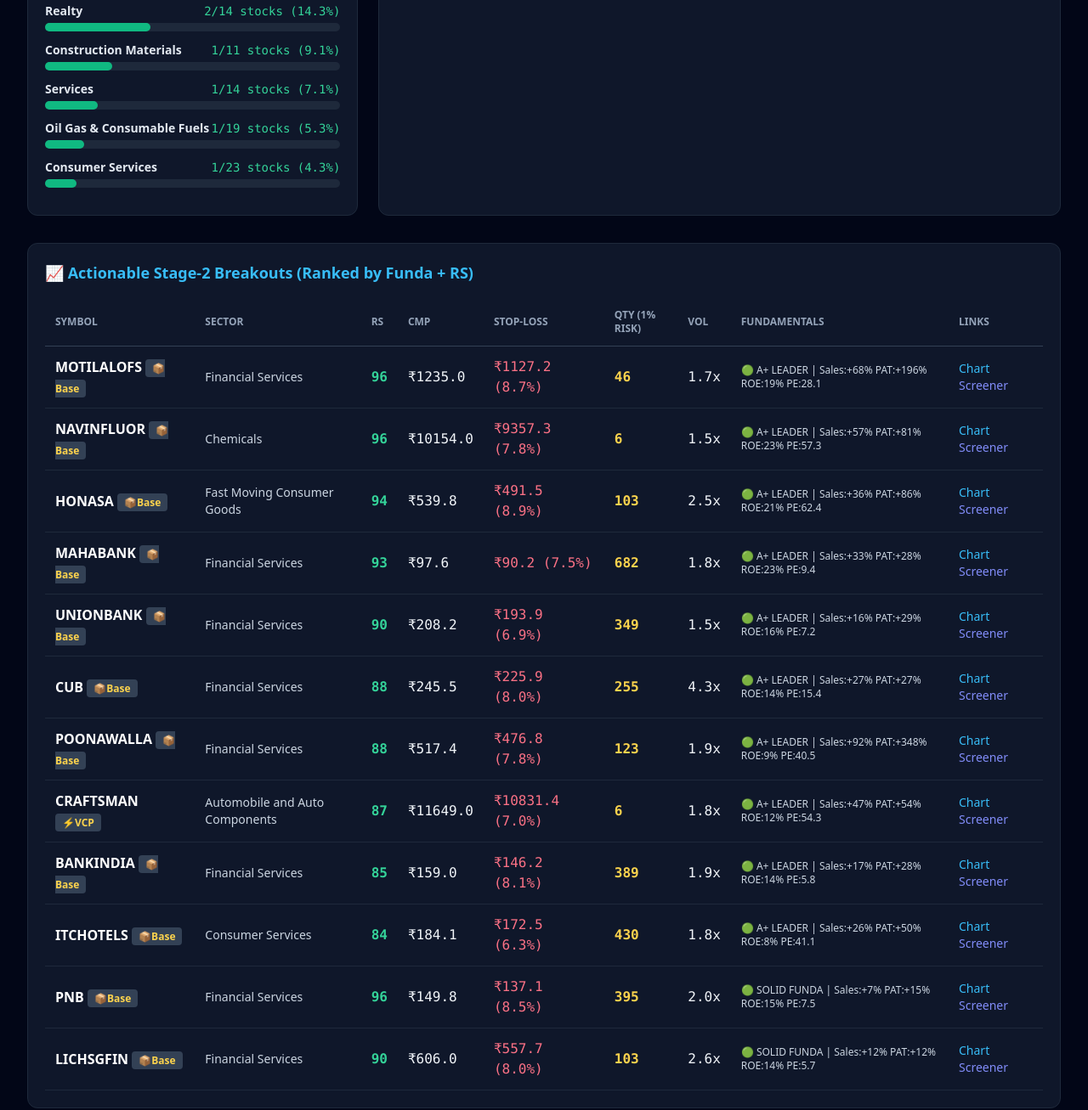
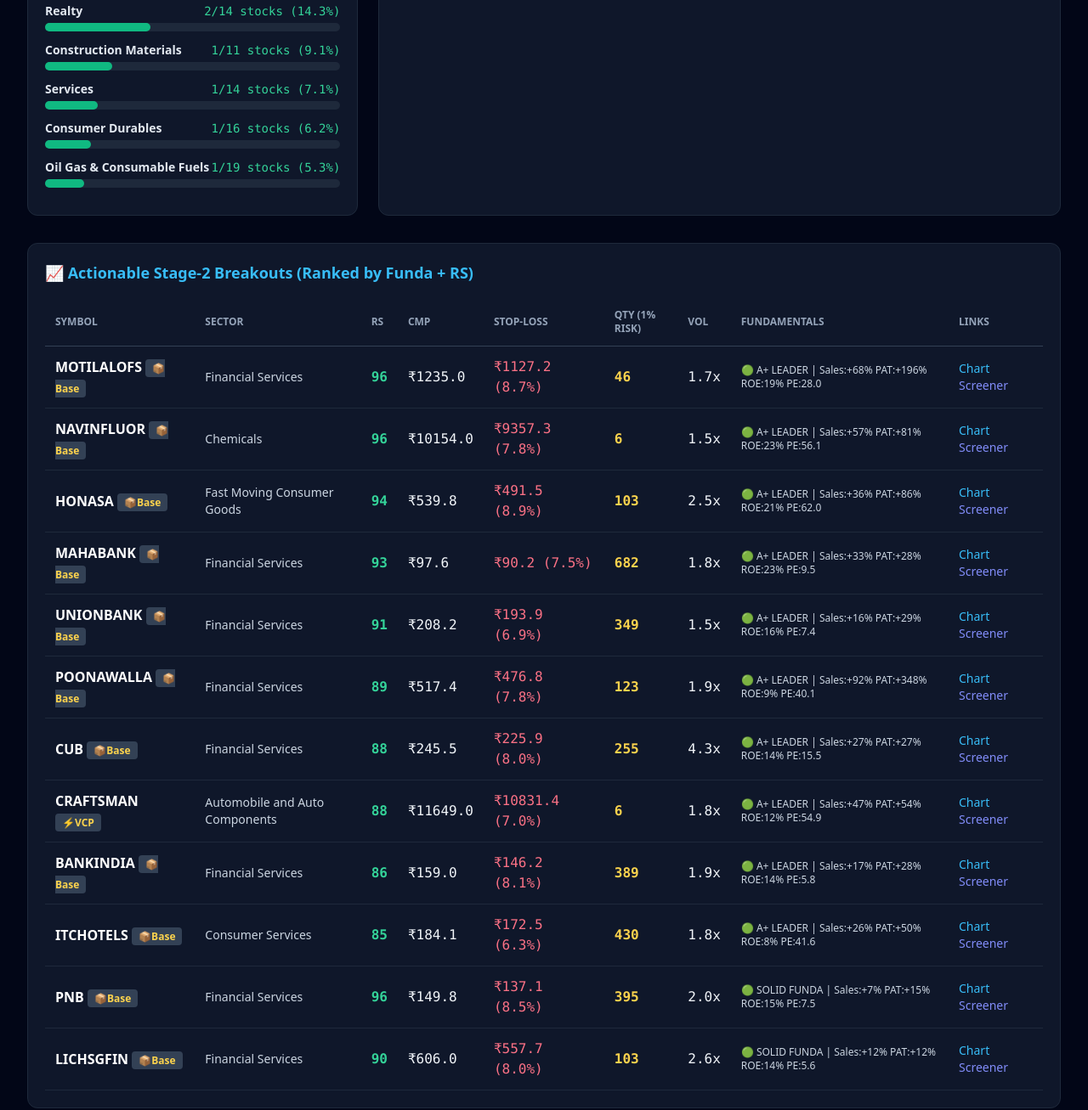
Before and after one commit to vibhor55-code/apex-sector-scanner, a plain HTML site: page index.html in a window 1280 px wide. Shown: the part 353-1660 px from the top of the page at 85% size. Drawn offline with nearby package versions, Linux system fonts and the light colour scheme.

Commit message:
Auto-update live dashboard

```diff
--- a/index.html
+++ b/index.html
@@ -11,11 +11,11 @@
     <div class="flex flex-col md:flex-row justify-between items-start md:items-center mb-6 border-b border-slate-800 pb-4">
       <div>
         <h1 class="text-2xl md:text-3xl font-bold text-white">🏛️ Apex Master Techno-Funda Dashboard</h1>
-        <p class="text-slate-400 text-sm mt-1">Full-Market NSE 500 Stage-2 Consolidation Breakouts • Updated: 24 Nov 2026</p>
+        <p class="text-slate-400 text-sm mt-1">Full-Market NSE 500 Stage-2 Consolidation Breakouts • Updated: 25 Nov 2026</p>
       </div>
       <div class="mt-3 md:mt-0 bg-slate-900 border border-slate-800 rounded-lg px-4 py-2 text-sm">
         <div><b>Regime:</b> 🟡 SELECTIVE / ROTATION (0.5% Risk)</div>
-        <div class="text-slate-400"><b>NSE 500 Breadth (>40W EMA):</b> 48.4%</div>
+        <div class="text-slate-400"><b>NSE 500 Breadth (>40W EMA):</b> 48.1%</div>
       </div>
     </div>
 
@@ -79,20 +79,20 @@
         </div>
         <div class="mb-3">
           <div class="flex justify-between text-sm mb-1">
+            <span class="font-semibold text-slate-200">Consumer Durables</span>
+            <span class="text-emerald-400 font-mono">1/16 stocks (6.2%)</span>
+          </div>
+          <div class="w-full bg-slate-800 rounded-full h-2.5">
+            <div class="bg-emerald-500 h-2.5 rounded-full" style="width: 15.5%"></div>
+          </div>
+        </div>
+        <div class="mb-3">
+          <div class="flex justify-between text-sm mb-1">
             <span class="font-semibold text-slate-200">Oil Gas &amp; Consumable Fuels</span>
             <span class="text-emerald-400 font-mono">1/19 stocks (5.3%)</span>
           </div>
           <div class="w-full bg-slate-800 rounded-full h-2.5">
             <div class="bg-emerald-500 h-2.5 rounded-full" style="width: 13.25%"></div>
-          </div>
-        </div>
-        <div class="mb-3">
-          <div class="flex justify-between text-sm mb-1">
-            <span class="font-semibold text-slate-200">Consumer Services</span>
-            <span class="text-emerald-400 font-mono">1/23 stocks (4.3%)</span>
-          </div>
-          <div class="w-full bg-slate-800 rounded-full h-2.5">
-            <div class="bg-emerald-500 h-2.5 rounded-full" style="width: 10.75%"></div>
           </div>
         </div>
       </div>
@@ -142,7 +142,7 @@
           <td class="p-3 font-mono text-rose-400">₹1127.2 (8.7%)</td>
           <td class="p-3 font-mono font-bold text-amber-300">46</td>
           <td class="p-3 font-mono">1.7x</td>
-          <td class="p-3 text-xs text-slate-300">🟢 A+ LEADER | Sales:+68% PAT:+196% ROE:19% PE:28.1</td>
+          <td class="p-3 text-xs text-slate-300">🟢 A+ LEADER | Sales:+68% PAT:+196% ROE:19% PE:28.0</td>
           <td class="p-3 text-sm">
             <a href="https://in.tradingview.com/chart/?symbol=NSE:MOTILALOFS" target="_blank" class="text-sky-400 hover:underline mr-2">Chart</a>
             <a href="https://www.screener.in/company/MOTILALOFS/consolidated/" target="_blank" class="text-indigo-400 hover:underline">Screener</a>
@@ -156,7 +156,7 @@
           <td class="p-3 font-mono text-rose-400">₹9357.3 (7.8%)</td>
           <td class="p-3 font-mono font-bold text-amber-300">6</td>
           <td class="p-3 font-mono">1.5x</td>
-          <td class="p-3 text-xs text-slate-300">🟢 A+ LEADER | Sales:+57% PAT:+81% ROE:23% PE:57.3</td>
+          <td class="p-3 text-xs text-slate-300">🟢 A+ LEADER | Sales:+57% PAT:+81% ROE:23% PE:56.1</td>
           <td class="p-3 text-sm">
             <a href="https://in.tradingview.com/chart/?symbol=NSE:NAVINFLUOR" target="_blank" class="text-sky-400 hover:underline mr-2">Chart</a>
             <a href="https://www.screener.in/company/NAVINFLUOR/consolidated/" target="_blank" class="text-indigo-400 hover:underline">Screener</a>
@@ -170,7 +170,7 @@
           <td class="p-3 font-mono text-rose-400">₹491.5 (8.9%)</td>
           <td class="p-3 font-mono font-bold text-amber-300">103</td>
           <td class="p-3 font-mono">2.5x</td>
-          <td class="p-3 text-xs text-slate-300">🟢 A+ LEADER | Sales:+36% PAT:+86% ROE:21% PE:62.4</td>
+          <td class="p-3 text-xs text-slate-300">🟢 A+ LEADER | Sales:+36% PAT:+86% ROE:21% PE:62.0</td>
           <td class="p-3 text-sm">
             <a href="https://in.tradingview.com/chart/?symbol=NSE:HONASA" target="_blank" class="text-sky-400 hover:underline mr-2">Chart</a>
             <a href="https://www.screener.in/company/HONASA/consolidated/" target="_blank" class="text-indigo-400 hover:underline">Screener</a>
@@ -184,7 +184,7 @@
           <td class="p-3 font-mono text-rose-400">₹90.2 (7.5%)</td>
           <td class="p-3 font-mono font-bold text-amber-300">682</td>
           <td class="p-3 font-mono">1.8x</td>
-          <td class="p-3 text-xs text-slate-300">🟢 A+ LEADER | Sales:+33% PAT:+28% ROE:23% PE:9.4</td>
+          <td class="p-3 text-xs text-slate-300">🟢 A+ LEADER | Sales:+33% PAT:+28% ROE:23% PE:9.5</td>
           <td class="p-3 text-sm">
             <a href="https://in.tradingview.com/chart/?symbol=NSE:MAHABANK" target="_blank" class="text-sky-400 hover:underline mr-2">Chart</a>
             <a href="https://www.screener.in/company/MAHABANK/consolidated/" target="_blank" class="text-indigo-400 hover:underline">Screener</a>
@@ -193,15 +193,29 @@
         <tr class="border-b border-slate-800 hover:bg-slate-800/60">
           <td class="p-3 font-bold text-white">UNIONBANK <span class="text-xs px-2 py-0.5 rounded bg-slate-700 text-amber-300">📦Base</span></td>
           <td class="p-3 text-slate-300 text-sm">Financial Services</td>
-          <td class="p-3 font-mono text-emerald-400 font-bold">90</td>
+          <td class="p-3 font-mono text-emerald-400 font-bold">91</td>
           <td class="p-3 font-mono">₹208.2</td>
           <td class="p-3 font-mono text-rose-400">₹193.9 (6.9%)</td>
           <td class="p-3 font-mono font-bold text-amber-300">349</td>
           <td class="p-3 font-mono">1.5x</td>
-          <td class="p-3 text-xs text-slate-300">🟢 A+ LEADER | Sales:+16% PAT:+29% ROE:16% PE:7.2</td>
+          <td class="p-3 text-xs text-slate-300">🟢 A+ LEADER | Sales:+16% PAT:+29% ROE:16% PE:7.4</td>
           <td class="p-3 text-sm">
             <a href="https://in.tradingview.com/chart/?symbol=NSE:UNIONBANK" target="_blank" class="text-sky-400 hover:underline mr-2">Chart</a>
             <a href="https://www.screener.in/company/UNIONBANK/consolidated/" target="_blank" class="text-indigo-400 hover:underline">Screener</a>
+          </td>
+        </tr>
+        <tr class="border-b border-slate-800 hover:bg-slate-800/60">
+          <td class="p-3 font-bold text-white">POONAWALLA <span class="text-xs px-2 py-0.5 rounded bg-slate-700 text-amber-300">📦Base</span></td>
+          <td class="p-3 text-slate-300 text-sm">Financial Services</td>
+          <td class="p-3 font-mono text-emerald-400 font-bold">89</td>
+          <td class="p-3 font-mono">₹517.4</td>
+          <td class="p-3 font-mono text-rose-400">₹476.8 (7.8%)</td>
+          <td class="p-3 font-mono font-bold text-amber-300">123</td>
+          <td class="p-3 font-mono">1.9x</td>
+          <td class="p-3 text-xs text-slate-300">🟢 A+ LEADER | Sales:+92% PAT:+348% ROE:9% PE:40.1</td>
+          <td class="p-3 text-sm">
+            <a href="https://in.tradingview.com/chart/?symbol=NSE:POONAWALLA" target="_blank" class="text-sky-400 hover:underline mr-2">Chart</a>
+            <a href="https://www.screener.in/company/POONAWALLA/consolidated/" target="_blank" class="text-indigo-400 hover:underline">Screener</a>
           </td>
         </tr>
         <tr class="border-b border-slate-800 hover:bg-slate-800/60">
@@ -212,35 +226,21 @@
           <td class="p-3 font-mono text-rose-400">₹225.9 (8.0%)</td>
           <td class="p-3 font-mono font-bold text-amber-300">255</td>
           <td class="p-3 font-mono">4.3x</td>
-          <td class="p-3 text-xs text-slate-300">🟢 A+ LEADER | Sales:+27% PAT:+27% ROE:14% PE:15.4</td>
+          <td class="p-3 text-xs text-slate-300">🟢 A+ LEADER | Sales:+27% PAT:+27% ROE:14% PE:15.5</td>
           <td class="p-3 text-sm">
             <a href="https://in.tradingview.com/chart/?symbol=NSE:CUB" target="_blank" class="text-sky-400 hover:underline mr-2">Chart</a>
             <a href="https://www.screener.in/company/CUB/consolidated/" target="_blank" class="text-indigo-400 hover:underline">Screener</a>
           </td>
         </tr>
         <tr class="border-b border-slate-800 hover:bg-slate-800/60">
-          <td class="p-3 font-bold text-white">POONAWALLA <span class="text-xs px-2 py-0.5 rounded bg-slate-700 text-amber-300">📦Base</span></td>
-          <td class="p-3 text-slate-300 text-sm">Financial Services</td>
-          <td class="p-3 font-mono text-emerald-400 font-bold">88</td>
-          <td class="p-3 font-mono">₹517.4</td>
-          <td class="p-3 font-mono text-rose-400">₹476.8 (7.8%)</td>
-          <td class="p-3 font-mono font-bold text-amber-300">123</td>
-          <td class="p-3 font-mono">1.9x</td>
-          <td class="p-3 text-xs text-slate-300">🟢 A+ LEADER | Sales:+92% PAT:+348% ROE:9% PE:40.5</td>
-          <td class="p-3 text-sm">
-            <a href="https://in.tradingview.com/chart/?symbol=NSE:POONAWALLA" target="_blank" class="text-sky-400 hover:underline mr-2">Chart</a>
-            <a href="https://www.screener.in/company/POONAWALLA/consolidated/" target="_blank" class="text-indigo-400 hover:underline">Screener</a>
-          </td>
-        </tr>
-        <tr class="border-b border-slate-800 hover:bg-slate-800/60">
           <td class="p-3 font-bold text-white">CRAFTSMAN <span class="text-xs px-2 py-0.5 rounded bg-slate-700 text-amber-300">⚡VCP</span></td>
           <td class="p-3 text-slate-300 text-sm">Automobile and Auto Components</td>
-          <td class="p-3 font-mono text-emerald-400 font-bold">87</td>
+          <td class="p-3 font-mono text-emerald-400 font-bold">88</td>
           <td class="p-3 font-mono">₹11649.0</td>
           <td class="p-3 font-mono text-rose-400">₹10831.4 (7.0%)</td>
           <td class="p-3 font-mono font-bold text-amber-300">6</td>
           <td class="p-3 font-mono">1.8x</td>
-          <td class="p-3 text-xs text-slate-300">🟢 A+ LEADER | Sales:+47% PAT:+54% ROE:12% PE:54.3</td>
+          <td class="p-3 text-xs text-slate-300">🟢 A+ LEADER | Sales:+47% PAT:+54% ROE:12% PE:54.9</td>
           <td class="p-3 text-sm">
             <a href="https://in.tradingview.com/chart/?symbol=NSE:CRAFTSMAN" target="_blank" class="text-sky-400 hover:underline mr-2">Chart</a>
             <a href="https://www.screener.in/company/CRAFTSMAN/consolidated/" target="_blank" class="text-indigo-400 hover:underline">Screener</a>
@@ -249,7 +249,7 @@
         <tr class="border-b border-slate-800 hover:bg-slate-800/60">
           <td class="p-3 font-bold text-white">BANKINDIA <span class="text-xs px-2 py-0.5 rounded bg-slate-700 text-amber-300">📦Base</span></td>
           <td class="p-3 text-slate-300 text-sm">Financial Services</td>
-          <td class="p-3 font-mono text-emerald-400 font-bold">85</td>
+          <td class="p-3 font-mono text-emerald-400 font-bold">86</td>
           <td class="p-3 font-mono">₹159.0</td>
           <td class="p-3 font-mono text-rose-400">₹146.2 (8.1%)</td>
           <td class="p-3 font-mono font-bold text-amber-300">389</td>
@@ -263,12 +263,12 @@
         <tr class="border-b border-slate-800 hover:bg-slate-800/60">
           <td class="p-3 font-bold text-white">ITCHOTELS <span class="text-xs px-2 py-0.5 rounded bg-slate-700 text-amber-300">📦Base</span></td>
           <td class="p-3 text-slate-300 text-sm">Consumer Services</td>
-          <td class="p-3 font-mono text-emerald-400 font-bold">84</td>
+          <td class="p-3 font-mono text-emerald-400 font-bold">85</td>
           <td class="p-3 font-mono">₹184.1</td>
           <td class="p-3 font-mono text-rose-400">₹172.5 (6.3%)</td>
           <td class="p-3 font-mono font-bold text-amber-300">430</td>
           <td class="p-3 font-mono">1.8x</td>
-          <td class="p-3 text-xs text-slate-300">🟢 A+ LEADER | Sales:+26% PAT:+50% ROE:8% PE:41.1</td>
+          <td class="p-3 text-xs text-slate-300">🟢 A+ LEADER | Sales:+26% PAT:+50% ROE:8% PE:41.6</td>
           <td class="p-3 text-sm">
             <a href="https://in.tradingview.com/chart/?symbol=NSE:ITCHOTELS" target="_blank" class="text-sky-400 hover:underline mr-2">Chart</a>
             <a href="https://www.screener.in/company/ITCHOTELS/consolidated/" target="_blank" class="text-indigo-400 hover:underline">Screener</a>
@@ -296,7 +296,7 @@
           <td class="p-3 font-mono text-rose-400">₹557.7 (8.0%)</td>
           <td class="p-3 font-mono font-bold text-amber-300">103</td>
           <td class="p-3 font-mono">2.6x</td>
-          <td class="p-3 text-xs text-slate-300">🟢 SOLID FUNDA | Sales:+12% PAT:+12% ROE:14% PE:5.7</td>
+          <td class="p-3 text-xs text-slate-300">🟢 SOLID FUNDA | Sales:+12% PAT:+12% ROE:14% PE:5.6</td>
           <td class="p-3 text-sm">
             <a href="https://in.tradingview.com/chart/?symbol=NSE:LICHSGFIN" target="_blank" class="text-sky-400 hover:underline mr-2">Chart</a>
             <a href="https://www.screener.in/company/LICHSGFIN/consolidated/" target="_blank" class="text-indigo-400 hover:underline">Screener</a>
```
